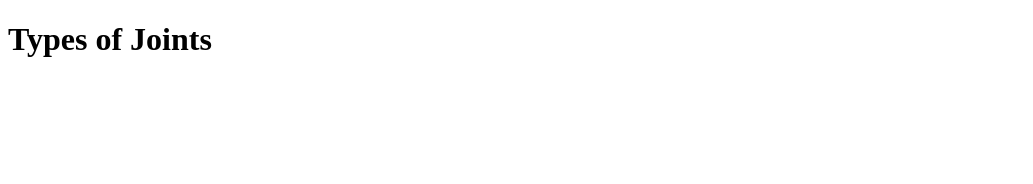
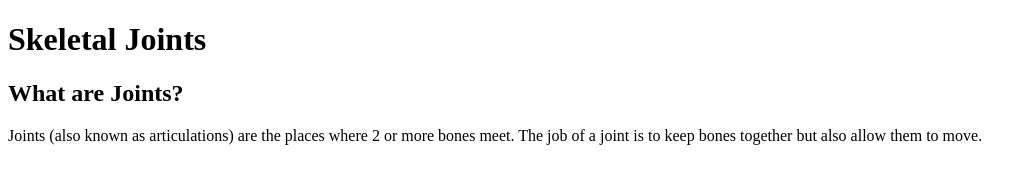
Before and after one commit to GarrettYWebutuck/Skeletal_Joints_Proj, a plain HTML site: page index.html in a window 1280 px wide. Shown: the whole page, without its empty margins (0-1033 px from the left). Drawn offline with Linux system fonts and the light colour scheme.

Commit message:
Added What are Joints Section

```diff
--- a/index.html
+++ b/index.html
@@ -6,6 +6,8 @@
     <title>Skeletal Joints</title>
 </head>
 <body>
-    <h1>Types of Joints</h1>
+    <h1>Skeletal Joints</h1>
+    <h2>What are Joints?</h2>
+    <p>Joints (also known as articulations) are the places where 2 or more bones meet. The job of a joint is to keep bones together but also allow them to move.</p>
 </body>
 </html>
```
